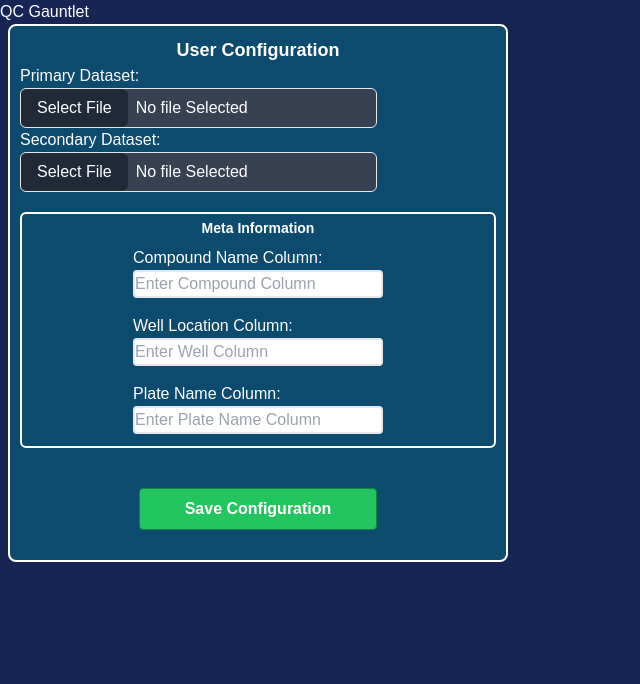
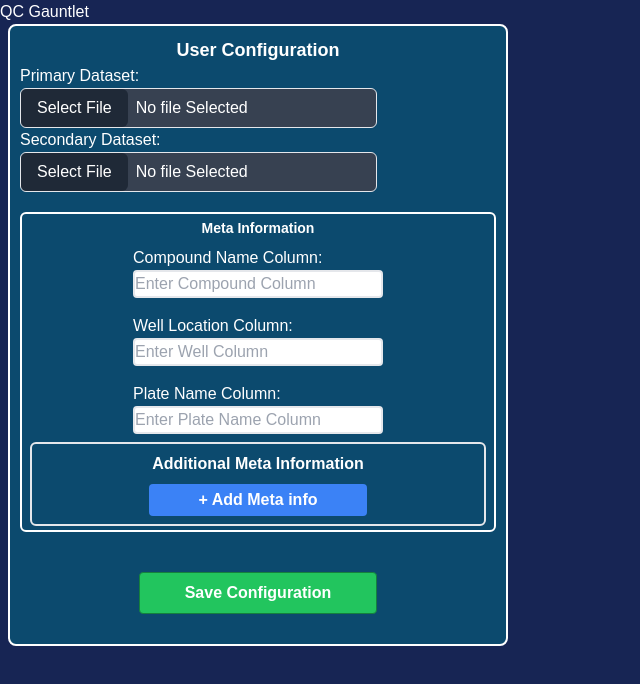
Before and after one commit to derfelterciano/QCGauntlet_V3, a SvelteKit app: page / in a window 1280 px wide. Shown: the top 684 px of the page, without its empty margins (0-640 px from the left). Built offline with nearby package versions, Linux system fonts and the light colour scheme.

Commit message:
added components need to add reactivity

```diff
--- /dev/null
+++ b/src/components/userInputs/AddMeta.svelte
@@ -0,0 +1,65 @@
+<script lang="ts">
+	export let addMetaInfoList: string[];
+	export let onAddMetaInfo: () => void;
+	export let onUpdateMetaInfo: (index: number, value: string) => void;
+	export let onRemoveMetaInfo: (index: number) => void;
+
+	// function onAddMetaInfo(): void {
+	// 	addMetaInfoList = [...addMetaInfoList, ""];
+	// }
+
+	// function onUpdateMetaInfo(index: number, value: string): void {
+	// 	addMetaInfoList = addMetaInfoList.map((item, i) =>
+	// 		i === index ? value : item,
+	// 	);
+	// }
+	//
+	// function onRemoveMetaInfo(index: number): void {
+	// 	addMetaInfoList = addMetaInfoList.filter((_, i) => i !== index);
+	// }
+</script>
+
+<div class="add-meta-info">
+	<h6 class="font-bold mb-2 text-center">Additional Meta Information</h6>
+	<div class="scroll-area">
+		{#each addMetaInfoList as metaInfo, index}
+			<div class="scroll-area flex items-center space-x-2 mb-2">
+				<input
+					class="border-2 rounded text-black p-2 flex-grow"
+					type="text"
+					bind:value={metaInfo}
+					placeholder="Enter Meta Column"
+					on:input={(e) =>
+						onUpdateMetaInfo(
+							index,
+							(e.target as HTMLInputElement).value,
+						)}
+				/>
+				<button
+					class="bg-red-500 hover:bg-red-600 text-white font-bold py-1 px-3 rounded"
+					on:click={() => onRemoveMetaInfo(index)}
+					type="button">-</button
+				>
+			</div>
+		{/each}
+	</div>
+	<!--Add Button-->
+	<button
+		class="w-1/2 mx-auto bg-blue-500 hover:bg-blue-600 text-white font-bold py-1 px-3 rounded"
+		on:click={onAddMetaInfo}
+		type="button">+ Add Meta info</button
+	>
+</div>
+
+<style>
+	.add-meta-info {
+		@apply flex flex-col border-2 rounded-md p-2;
+		width: 100%;
+		max-height: 300px; /* Scrollable area */
+	}
+
+	.scroll-area {
+		max-height: 300px;
+		overflow-y: auto;
+	}
+</style>
--- a/src/components/userInputs/InputDiv.svelte
+++ b/src/components/userInputs/InputDiv.svelte
@@ -1,7 +1,7 @@
 <script lang="ts" context="module">
-	import { open } from "@tauri-apps/plugin-dialog";
 	// Define UserConfig type
 	import FilePrompt from "./FilePrompt.svelte";
+	import AddMeta from "./AddMeta.svelte";
 
 	export interface UserConfig {
 		primary_ds: string;
@@ -44,6 +44,21 @@
 		userConfig[key] = file;
 	}
 
+	let metaInfoList: string[] = [];
+	function handleAddMetaInfo(): void {
+		metaInfoList = [...metaInfoList, ""];
+	}
+
+	function handleUpdateMetaInfo(index: number, value: string): void {
+		metaInfoList = metaInfoList.map((item, i) =>
+			i === index ? value : item,
+		);
+	}
+
+	function handleRemoveMetaInfo(index: number): void {
+		metaInfoList = metaInfoList.filter((_, i) => i !== index);
+	}
+
 	// Update threshold
 	function updateThresh(value: string) {
 		userConfig.threshold = parseFloat(value);
@@ -52,6 +67,7 @@
 	function handleSubmit(event: SubmitEvent) {
 		event.preventDefault(); // Explicitly prevent default behavior
 		console.log("Form submitted:", userConfig);
+		console.log("yuh", metaInfoList);
 	}
 </script>
 
@@ -106,6 +122,14 @@
 				placeholder="Enter Plate Name Column"
 			/>
 		</label>
+
+		<!--Additional Meta Information-->
+		<AddMeta
+			addMetaInfoList={metaInfoList}
+			onAddMetaInfo={handleAddMetaInfo}
+			onRemoveMetaInfo={handleRemoveMetaInfo}
+			onUpdateMetaInfo={handleUpdateMetaInfo}
+		/>
 	</div>
 
 	<div class="threshold"></div>
```
